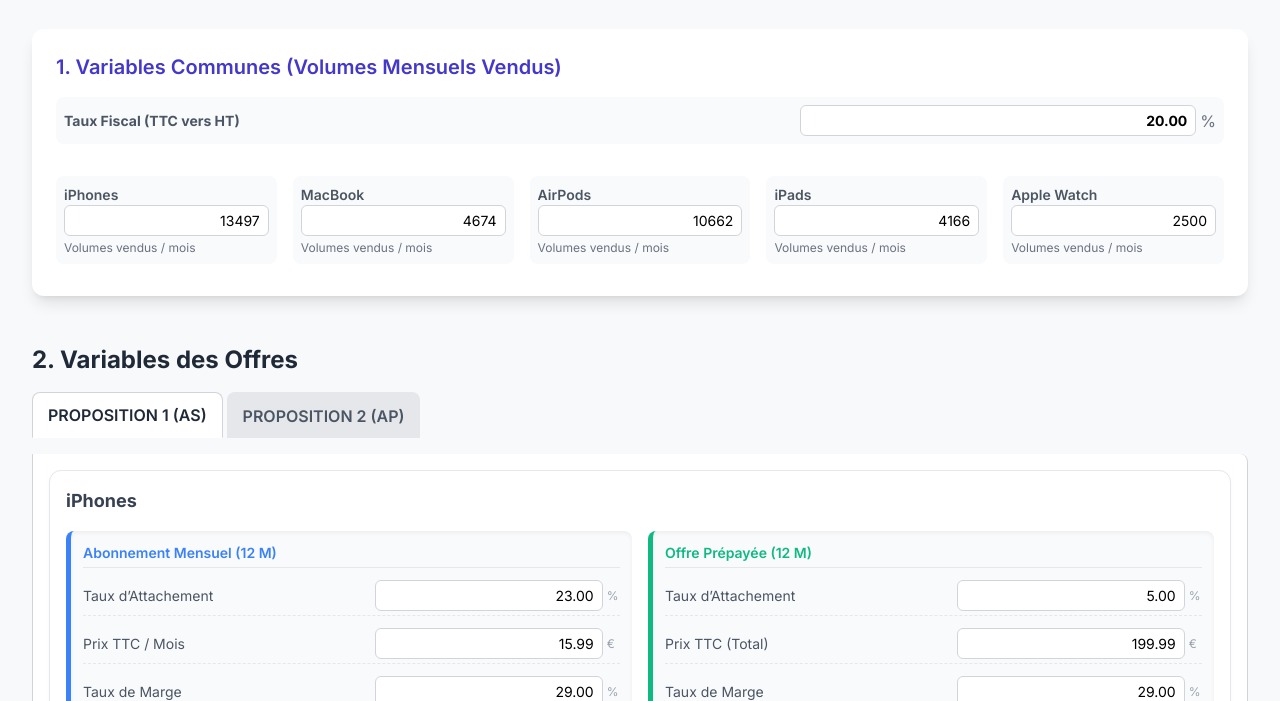
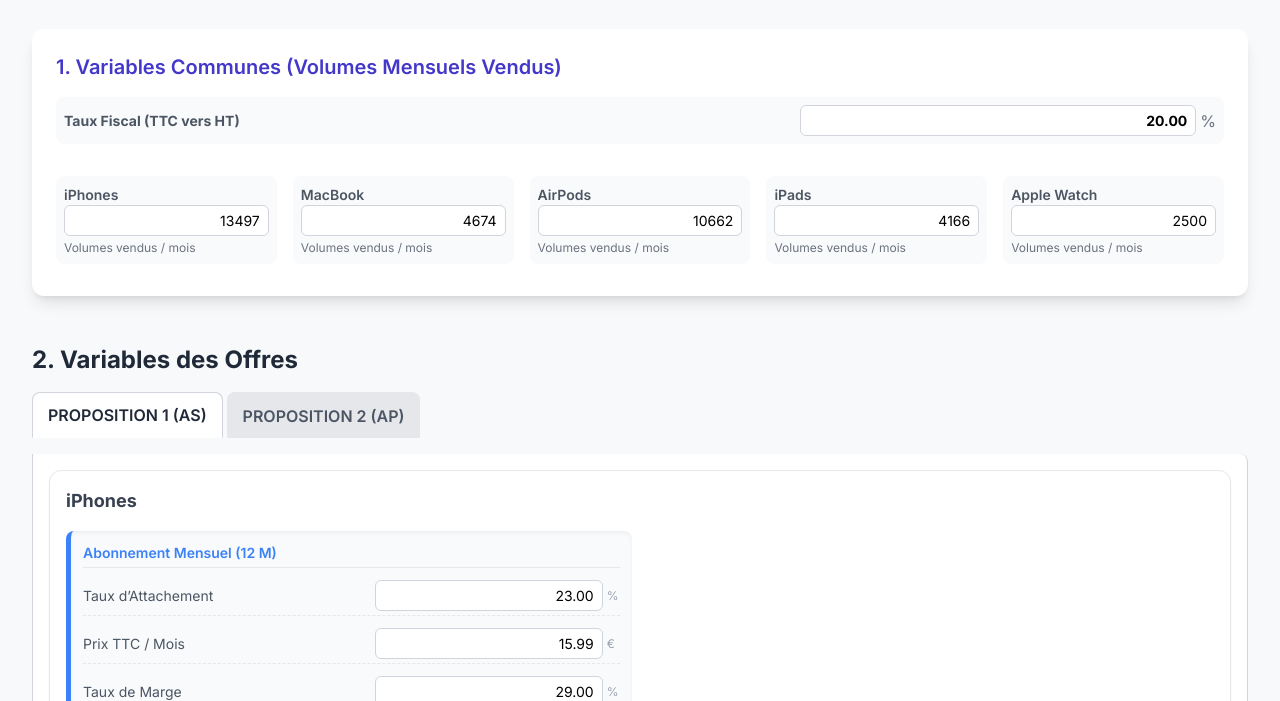
Before and after one commit to NicolasTardy/calculasses, a plain HTML site: page index.html in a window 1280 px wide. Shown: the part 99-800 px from the top of the page. Drawn offline with nearby package versions, Linux system fonts and the light colour scheme.

Commit message:
refactor: Application du calcul de marge HT hors TCA (9%) et suppression des offres prépayées AS.

```diff
--- a/index.html
+++ b/index.html
@@ -137,6 +137,9 @@
     <script>
         // Taux de TVA par défaut (utilisé pour convertir TTC en HT)
         const TVA_RATE = 0.20; // 20%
+        // Nouveau : Taux de Taxe sur les Conventions d'Assurance (TCA)
+        const TCA_RATE = 0.09; // 9%
+
         const NB_YEARS = 4;
         const MONTHS_PER_YEAR = 12;
         const TOTAL_MONTHS = NB_YEARS * MONTHS_PER_YEAR;
@@ -173,12 +176,7 @@
                             max_duration_months: 48, // Durée de vie maximale (4 ans)
                             commitment_months: 12, // Engagement 12 mois (implique revenu dès M13)
                         },
-                        prepaid_12m: {
-                            price_ttc: 199.99,
-                            margin_rate: 0.29,
-                            attachment_rate: 0.05,
-                            duration_months: 12, // Durée de l'offre
-                        }
+                        // Suppression de prepaid_12m
                     },
                     MacBook: {
                         monthly: {
@@ -190,12 +188,7 @@
                             max_duration_months: 48,
                             commitment_months: 12,
                         },
-                        prepaid_12m: {
-                            price_ttc: 199.99,
-                            margin_rate: 0.42,
-                            attachment_rate: 0.03,
-                            duration_months: 12,
-                        }
+                        // Suppression de prepaid_12m
                     },
                     AirPods: {
                         monthly: {
@@ -207,12 +200,7 @@
                             max_duration_months: 48,
                             commitment_months: 12,
                         },
-                        prepaid_12m: {
-                            price_ttc: 59.99,
-                            margin_rate: 0.305,
-                            attachment_rate: 0.01,
-                            duration_months: 12,
-                        }
+                        // Suppression de prepaid_12m
                     },
                     iPads: {
                         monthly: {
@@ -224,12 +212,7 @@
                             max_duration_months: 48,
                             commitment_months: 12,
                         },
-                        prepaid_12m: {
-                            price_ttc: 99.99,
-                            margin_rate: 0.305,
-                            attachment_rate: 0.02,
-                            duration_months: 12,
-                        }
+                        // Suppression de prepaid_12m
                     },
                     'Apple Watch': {
                         monthly: {
@@ -241,12 +224,7 @@
                             max_duration_months: 48,
                             commitment_months: 12,
                         },
-                        prepaid_12m: {
-                            price_ttc: 59.99,
-                            margin_rate: 0.305,
-                            attachment_rate: 0.01,
-                            duration_months: 12,
-                        }
+                        // Suppression de prepaid_12m
                     },
                 },
                 AP: {
@@ -487,6 +465,7 @@
 
                     // Spécifique iPhones AS (X-Force)
                     if (offerType === 'AS' && product === 'iPhones') {
+                        // Utilise 'global' comme offerKey pour accéder aux variables globales dans renderInputGroup
                         html += `<div class="p-2 mt-2 border-t border-red-200 space-y-2">
                             <h5 class="font-bold text-xs text-xforce">Revenus Complémentaires X-Force (M0)</h5>
                             ${renderInputGroup(offerType, product, 'global', 'Taux de Pose du Film', 'xforce_rate', true, '%')}
@@ -809,6 +788,7 @@
                             else if (isInt) unit = ' M';
 
                             // Format: Section;Catégorie;Produit;Offre;Détail;Valeur A1 (col 5)
+                            // On ajoute la colonne Valeur A1 si ce n'est pas un tableau
                             csv += `INPUTS${separator}PROPOSITION ${offerType}${separator}${product}${separator}${offerLabel} (${offerKey})${separator}${label}${separator}${formatValue(value, isRate, isInt)}${unit}${separator}${separator}${separator}${separator}${separator}\n`;
                         });
                     });
@@ -939,8 +919,13 @@
                             const priceTTC = offerDetails.price_ttc;
                             const salesVolume = volumeMensuel * attachmentRate; // Volume de vente en M0
 
+                            // CALCUL DE LA MARGE UNTAIRE HORS TCA
+                            // 1. Prix HT (hors TVA)
                             const priceHT = priceTTC / (1 + taxRate);
-                            const unitMargin = priceHT * marginRate;
+                            // 2. Prix HT hors TCA (TCA_RATE = 0.09)
+                            const priceHT_no_tca = priceHT * (1 - TCA_RATE);
+                            // 3. Marge unitaire
+                            const unitMargin = priceHT_no_tca * marginRate;
 
                             if (salesVolume === 0 || unitMargin === 0) return;
 
@@ -949,7 +934,7 @@
                             // --------------------------------------------------------
 
                             if (isPrepaid) {
-                                // Offres Prépayées (AS et AP) : Marge versée en M0 (mois 'm')
+                                // Offres Prépayées (AP uniquement, AS n'a plus d'offre prepaid) : Marge versée en M0 (mois 'm')
                                 results[offerType][yearIndex].prepaid += salesVolume * unitMargin;
                             } else if (isMonthly) {
                                 // Offres Mensuelles
@@ -963,7 +948,8 @@
                                     if (product === 'iPhones') {
                                         const xforceRate = offerData.global.xforce_rate;
                                         const xforceRevenue = offerData.global.xforce_revenue;
-                                        const revenueXForce = salesVolume * xforceRate * (xforceRevenue / (1 + taxRate));
+                                        // Le revenu X-Force n'est pas une assurance, il est calculé avec le TVA classique (20%)
+                                        const revenueXForce = salesVolume * xforceRate * (xforceRevenue / (1 + TVA_RATE));
                                         results.AS[yearIndex].xforce += revenueXForce;
                                     }
 
```
